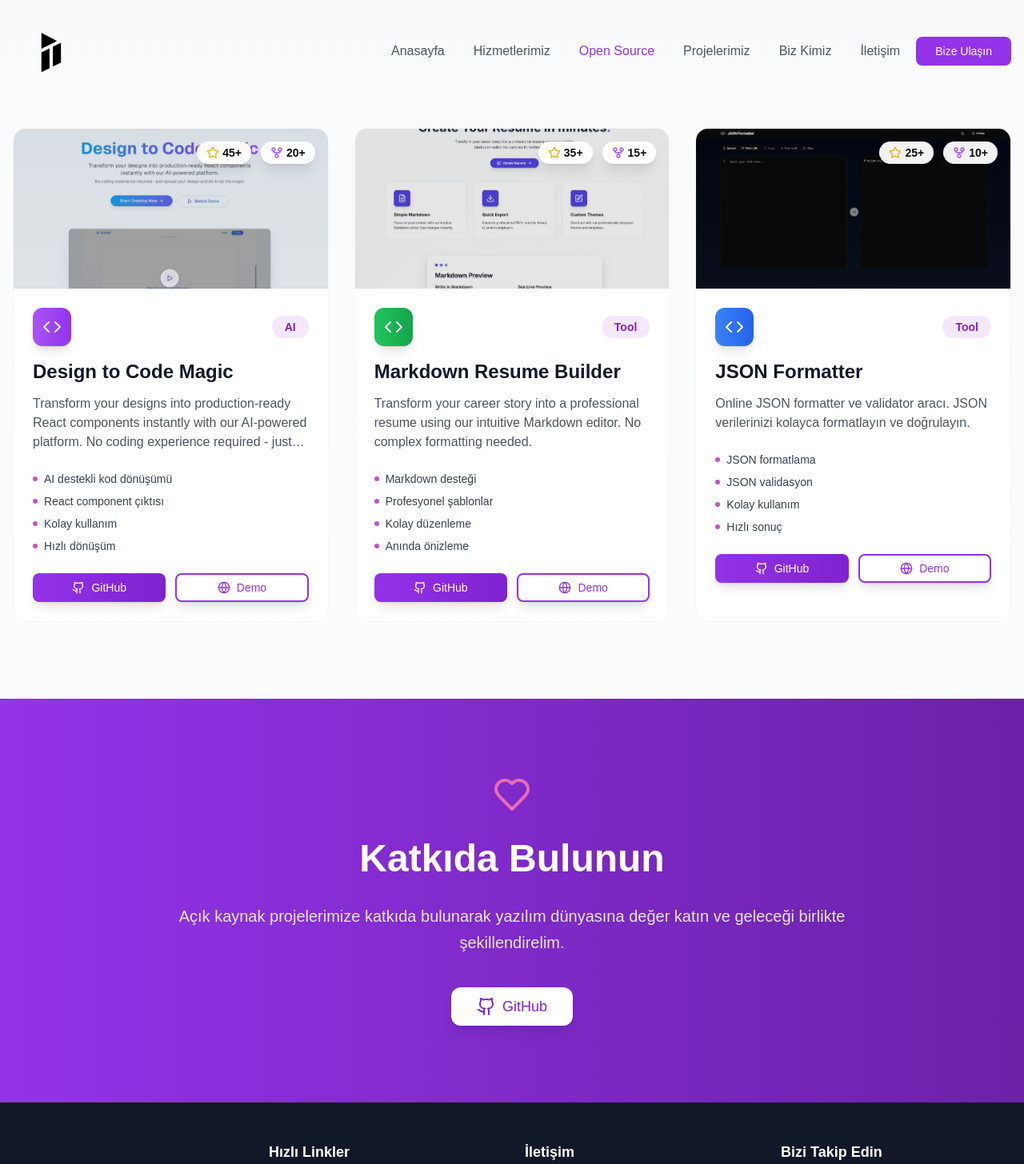
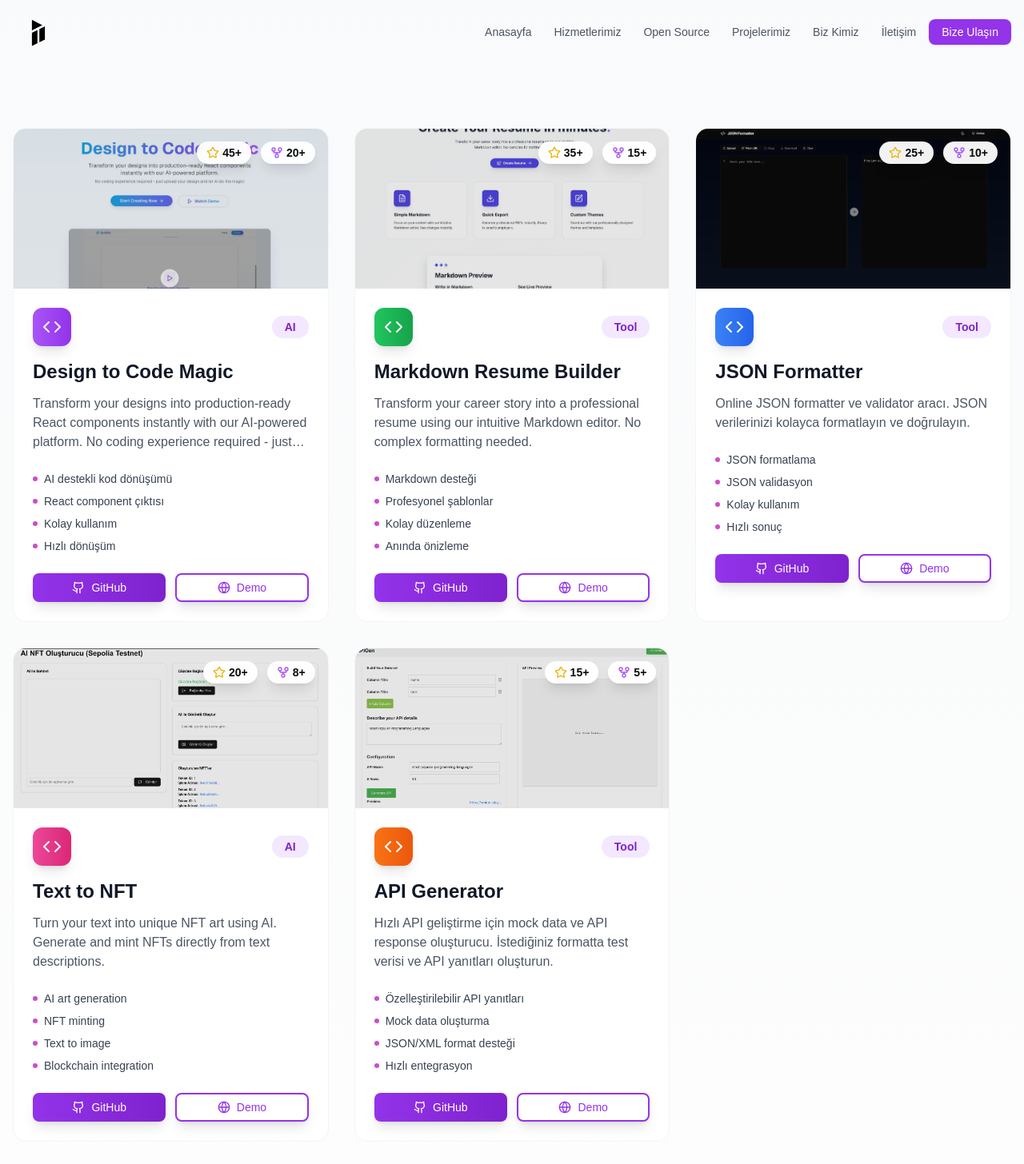
Before and after one commit to atesbey-design/omtun-labs, a Next.js app: page /opensource in a window 1280 px wide. Shown: the top 1456 px of the page at 80% size. Built offline with nearby package versions, Linux system fonts and the light colour scheme.

Commit message:
Feat:new design applied

```diff
--- a/src/app/layout.tsx
+++ b/src/app/layout.tsx
@@ -17,9 +17,64 @@ const geistMono = localFont({
 export const metadata: Metadata = {
   title: "Omtun Labs",
   description: "OMTUN Labs profesyonel geliştiricilerinin çalışma alanı",
+  applicationName: "Omtun Labs",
+  referrer: "origin-when-cross-origin",
+  keywords: ["yazılım", "blockchain", "yapay zeka", "bulut bilişim", "web geliştirme", "mobil uygulama"],
+  authors: [{ name: "Omtun Labs Team" }],
+  creator: "Omtun Labs Team",
+  publisher: "Omtun Labs",
+  formatDetection: {
+    email: false,
+    address: false,
+    telephone: false,
+  },
+  metadataBase: new URL("https://omtunlabs.com"),
+  alternates: {
+    canonical: "/",
+    languages: {
+      "tr-TR": "/tr",
+      "en-US": "/en",
+    },
+  },
+  viewport: {
+    width: "device-width",
+    initialScale: 1,
+    maximumScale: 5,
+  },
+  robots: {
+    index: true,
+    follow: true,
+    nocache: true,
+    googleBot: {
+      index: true,
+      follow: true,
+      noimageindex: false,
+      "max-video-preview": -1,
+      "max-image-preview": "large",
+      "max-snippet": -1,
+    },
+  },
   icons: {
-    icon: "/OmTun.png",
+    icon: [
+      { url: "/OmTun.png" },
+      { url: "/OmTun.png", sizes: "16x16", type: "image/png" },
+      { url: "/OmTun.png", sizes: "32x32", type: "image/png" },
+      { url: "/OmTun.png", sizes: "192x192", type: "image/png" },
+      { url: "/OmTun.png", sizes: "512x512", type: "image/png" },
+    ],
+    shortcut: "/OmTun.png",
+    apple: [
+      { url: "/OmTun.png" },
+      { url: "/OmTun.png", sizes: "180x180", type: "image/png" },
+    ],
+    other: [
+      {
+        rel: "apple-touch-icon-precomposed",
+        url: "/OmTun.png",
+      },
+    ],
   },
+  manifest: "/manifest.json",
   openGraph: {
     type: 'website',
     url: 'https://omtunlabs.com',
@@ -39,17 +94,26 @@ export const metadata: Metadata = {
   twitter: {
     card: 'summary_large_image',
     site: '@OmtunLabs',
+    creator: '@OmtunLabs',
     title: 'Omtun Labs',
     description: 'OMTUN Labs profesyonel geliştiricilerinin çalışma alanı',
     images: ['/OmTun.png'],
-    creator: '@OmtunLabs',
   },
-  alternates: {
-    canonical: 'https://omtunlabs.com',
+  verification: {
+    google: "google-site-verification-code",
+    yandex: "yandex-verification-code",
+    yahoo: "yahoo-site-verification-code",
+    other: {
+      me: ["tunabostancibasi@gmail.com", "omerbagcibasi@gmail.com"],
+    },
   },
-  authors: [{ name: 'Omtun Labs Team' }],
   category: 'Technology',
-  keywords: ['yazılım', 'blockchain', 'yapay zeka', 'bulut bilişim', 'web geliştirme', 'mobil uygulama'],
+  classification: 'Business',
+  appleWebApp: {
+    capable: true,
+    title: "Omtun Labs",
+    statusBarStyle: "black-translucent",
+  },
 };
 
 export default function RootLayout({
@@ -61,20 +125,31 @@ export default function RootLayout({
     <html lang="tr">
       <head>
         <meta charSet="UTF-8" />
-        <meta name="viewport" content="width=device-width, initial-scale=1" />
+        <meta name="viewport" content="width=device-width, initial-scale=1, maximum-scale=5" />
         <meta httpEquiv="X-UA-Compatible" content="IE=edge" />
-        <meta name="robots" content="index, follow" />
+        <meta name="robots" content="index, follow, max-image-preview:large, max-snippet:-1, max-video-preview:-1" />
+        <meta name="googlebot" content="index, follow, max-image-preview:large, max-snippet:-1, max-video-preview:-1" />
+        <meta name="bingbot" content="index, follow, max-image-preview:large, max-snippet:-1, max-video-preview:-1" />
         <meta
           name="keywords"
-          content="Omtun Labs, yazılım, blockchain, yapay zeka, bulut bilişim, yazılım geliştirme, web geliştirme, mobil uygulama"
+          content="Omtun Labs, yazılım, blockchain, yapay zeka, bulut bilişim, yazılım geliştirme, web geliştirme, mobil uygulama, teknoloji, dijital dönüşüm, web tasarım, uygulama geliştirme"
         />
-        <meta name="theme-color" content="#7C3AED" />
+        <meta name="theme-color" content="#7C3AED" media="(prefers-color-scheme: light)" />
+        <meta name="theme-color" content="#7C3AED" media="(prefers-color-scheme: dark)" />
         <meta name="author" content="Omtun Labs Team" />
         <meta name="copyright" content="Omtun Labs" />
         <meta name="language" content="Turkish" />
         <meta name="revisit-after" content="7 days" />
         <meta name="distribution" content="global" />
         <meta name="rating" content="general" />
+        <meta name="format-detection" content="telephone=no" />
+        <meta name="apple-mobile-web-app-capable" content="yes" />
+        <meta name="apple-mobile-web-app-status-bar-style" content="black-translucent" />
+        <meta name="apple-mobile-web-app-title" content="Omtun Labs" />
+        <meta name="application-name" content="Omtun Labs" />
+        <meta name="msapplication-TileColor" content="#7C3AED" />
+        <meta name="msapplication-config" content="/browserconfig.xml" />
+        <meta name="msapplication-navbutton-color" content="#7C3AED" />
 
         <meta property="og:type" content="website" />
         <meta property="og:title" content="Omtun Labs" />
@@ -89,6 +164,9 @@ export default function RootLayout({
         <meta property="og:url" content="https://omtunlabs.com" />
         <meta property="og:site_name" content="Omtun Labs" />
         <meta property="og:locale" content="tr_TR" />
+        <meta property="og:locale:alternate" content="en_US" />
+        <meta property="article:publisher" content="https://omtunlabs.com" />
+        <meta property="article:modified_time" content={new Date().toISOString()} />
 
         <meta name="twitter:card" content="summary_large_image" />
         <meta name="twitter:site" content="@OmtunLabs" />
@@ -100,10 +178,21 @@ export default function RootLayout({
         />
         <meta name="twitter:image" content="https://omtunlabs.com/OmTun.png" />
         <meta name="twitter:image:alt" content="Omtun Labs Logo" />
+        <meta name="twitter:domain" content="omtunlabs.com" />
 
         <link rel="canonical" href="https://omtunlabs.com" />
+        <link rel="alternate" hrefLang="tr-TR" href="https://omtunlabs.com/tr" />
+        <link rel="alternate" hrefLang="en-US" href="https://omtunlabs.com/en" />
         <link rel="icon" href="/OmTun.png" />
+        <link rel="icon" type="image/png" sizes="32x32" href="/OmTun.png" />
+        <link rel="icon" type="image/png" sizes="16x16" href="/OmTun.png" />
         <link rel="apple-touch-icon" href="/OmTun.png" />
+        <link rel="apple-touch-icon" sizes="180x180" href="/OmTun.png" />
+        <link rel="mask-icon" href="/OmTun.png" color="#7C3AED" />
+        <link rel="manifest" href="/manifest.json" />
+        <link rel="author" href="/humans.txt" />
+        <link rel="me" href="mailto:tunabostancibasi@gmail.com" />
+        <link rel="me" href="mailto:omerbagcibasi@gmail.com" />
       </head>
       <body
         className={`${geistSans.variable} ${geistMono.variable} antialiased`}
--- a/src/app/opensource/page.tsx
+++ b/src/app/opensource/page.tsx
@@ -55,7 +55,6 @@ const openSourceProjects = [
     forks: "15+",
     tag: "Tool",
   },
-
   {
     id: 3,
     name: "JSON Formatter",
@@ -76,6 +75,46 @@ const openSourceProjects = [
     forks: "10+",
     tag: "Tool",
   },
+  {
+    id: 4,
+    name: "Text to NFT",
+    description:
+      "Turn your text into unique NFT art using AI. Generate and mint NFTs directly from text descriptions.",
+    icon: Code,
+    image: "/projects/TEXTNFT.png",
+    color: "bg-gradient-to-r from-pink-500 to-pink-600",
+    features: [
+      "AI art generation",
+      "NFT minting",
+      "Text to image",
+      "Blockchain integration"
+    ],
+    githubUrl: "https://github.com/omtunclabs/text-to-nft",
+    liveUrl: "https://text-to-nft-five.vercel.app/",
+    stars: "20+",
+    forks: "8+",
+    tag: "AI"
+  },
+  {
+    id: 5,
+    name: "API Generator",
+    description:
+      "Hızlı API geliştirme için mock data ve API response oluşturucu. İstediğiniz formatta test verisi ve API yanıtları oluşturun.",
+    icon: Code,
+    image: "/projects/APIGENERATOR.png",
+    color: "bg-gradient-to-r from-orange-500 to-orange-600",
+    features: [
+      "Özelleştirilebilir API yanıtları",
+      "Mock data oluşturma",
+      "JSON/XML format desteği",
+      "Hızlı entegrasyon"
+    ],
+    githubUrl: "https://github.com/omtunclabs/api-generator",
+    liveUrl: "https://api-generator-ten.vercel.app/",
+    stars: "15+",
+    forks: "5+",
+    tag: "Tool"
+  }
 ];
 
 export default function OpenSourcePage() {
--- a/src/app/page.tsx
+++ b/src/app/page.tsx
@@ -91,8 +91,7 @@ const openSourceProjects = [
     features: [
       "AI destekli kod dönüşümü",
       "React component çıktısı",
-      "Kolay kullanım",
-      "Hızlı dönüşüm"
+      "Kolay kullanım"
     ],
     githubUrl: "https://github.com/omtunclabs/buildfy",
     liveUrl: "https://buildfy.vercel.app/",
@@ -252,9 +251,9 @@ export default function Home() {
                 <div className="grid grid-cols-2 sm:grid-cols-4 gap-8 mt-16">
                   {[
                     { number: "17+", label: "Tamamlanan Proje" },
-                    { number: "5+", label: "Mutlu Müşteri" },
+                    { number: "8+", label: "Mutlu Müşteri" },
                     { number: "5+", label: "Yıllık Deneyim" },
-                    { number: "5+", label: "Uzman Ekip" }
+                    { number: "6+", label: "Open Source Projeler" }
                   ].map((stat, index) => (
                     <motion.div
                       key={index}
@@ -301,23 +300,7 @@ export default function Home() {
             </div>
           </div>
 
-          {/* Scroll Indicator */}
-          <motion.div
-            initial={{ opacity: 0, y: 10 }}
-            animate={{ opacity: 1, y: 0 }}
-            transition={{
-              duration: 0.8,
-              delay: 1,
-              repeat: Infinity,
-              repeatType: "reverse"
-            }}
-            className="absolute bottom-8 left-1/2 transform -translate-x-1/2 text-gray-400 text-center"
-          >
-            <div className="w-6 h-10 border-2 border-gray-400 rounded-full mx-auto mb-2 flex justify-center">
-              <div className="w-1 h-3 bg-gray-400 rounded-full mt-2" />
-            </div>
-            <span className="text-sm">Aşağı Kaydır</span>
-          </motion.div>
+
         </section>
 
         {/* Services Section */}
--- a/src/components/Navbar.tsx
+++ b/src/components/Navbar.tsx
@@ -90,14 +90,14 @@ export default function Navbar() {
             : "bg-transparent"
         }`}
       >
-        <div className="container mx-auto flex items-center justify-between px-4 py-4">
+        <div className="container mx-auto flex items-center justify-between px-4 py-2">
           <Link href="/" className="flex items-center space-x-2 group">
             <div className="relative overflow-hidden">
               <Image
                 src="/omtun-nobg.png"
                 alt="OMTUN Labs"
-                width={96}
-                height={96}
+                width={64}
+                height={64}
                 className="transition-transform duration-300 group-hover:scale-110 filter invert"
               />
             </div>
@@ -108,8 +108,8 @@ export default function Navbar() {
               <Link
                 key={item.name}
                 href={item.href}
-                className={`relative px-4 py-2 text-base font-medium rounded-lg transition-all duration-300 group hover:bg-purple-50 ${
-                  activeSection === item.id
+                className={`relative px-3 py-1.5 text-sm font-medium rounded-lg transition-all duration-300 group hover:bg-purple-50 ${
+                  activeSection === item.name.toLowerCase()
                     ? "text-purple-600"
                     : "text-gray-600 hover:text-purple-600"
                 }`}
@@ -118,7 +118,7 @@ export default function Navbar() {
                 <span className="absolute bottom-0 left-0 w-full h-0.5 bg-purple-600 transform scale-x-0 transition-transform duration-300 group-hover:scale-x-100" />
               </Link>
             ))}
-            <Button className="ml-4 bg-purple-600 hover:bg-purple-700 text-white px-6 py-2 rounded-lg transition-all duration-300 transform hover:translate-y-[-2px] hover:shadow-lg">
+            <Button className="ml-4 bg-purple-600 hover:bg-purple-700 text-white px-4 py-1.5 rounded-lg text-sm transition-all duration-300 transform hover:translate-y-[-2px] hover:shadow-lg h-8">
               <a
                 href="https://wa.me/905531211493?text=Merhabalar%20hizmet%20almak%20istiyorum"
                 className="flex items-center space-x-2"
@@ -129,10 +129,10 @@ export default function Navbar() {
           </nav>
 
           <button
-            className="md:hidden p-2 rounded-lg hover:bg-purple-50 transition-colors"
+            className="md:hidden p-1.5 rounded-lg hover:bg-purple-50 transition-colors"
             onClick={toggleMenu}
           >
-            {isMenuOpen ? <X className="h-6 w-6" /> : <Menu className="h-6 w-6" />}
+            {isMenuOpen ? <X className="h-5 w-5" /> : <Menu className="h-5 w-5" />}
           </button>
         </div>
       </motion.header>
@@ -144,10 +144,10 @@ export default function Navbar() {
             animate={{ opacity: 1, y: 0 }}
             exit={{ opacity: 0, y: -20 }}
             transition={{ duration: 0.2 }}
-            className="fixed inset-0 z-40 bg-white/95 backdrop-blur-lg pt-24"
+            className="fixed inset-0 z-40 bg-white/95 backdrop-blur-lg pt-20"
           >
             <div className="container mx-auto px-4">
-              <div className="flex flex-col space-y-4">
+              <div className="flex flex-col space-y-3">
                 {navItems.map((item) => (
                   <motion.div
                     key={item.name}
@@ -157,11 +157,7 @@ export default function Navbar() {
                   >
                     <Link
                       href={item.href}
-                      className={`block px-4 py-3 text-lg font-medium rounded-lg hover:bg-purple-50 transition-all ${
-                        activeSection === item.id
-                          ? "text-purple-600 bg-purple-50"
-                          : "text-gray-600 hover:text-purple-600"
-                      }`}
+                      className="block px-4 py-2 text-base font-medium text-gray-600 rounded-lg hover:bg-purple-50 hover:text-purple-600 transition-all"
                       onClick={toggleMenu}
                     >
                       {item.name}
@@ -172,9 +168,9 @@ export default function Navbar() {
                   initial={{ opacity: 0, x: -20 }}
                   animate={{ opacity: 1, x: 0 }}
                   transition={{ duration: 0.2, delay: 0.3 }}
-                  className="pt-4"
+                  className="pt-2"
                 >
-                  <Button className="w-full bg-purple-600 hover:bg-purple-700 text-white px-6 py-3 rounded-lg transition-all duration-300">
+                  <Button className="w-full bg-purple-600 hover:bg-purple-700 text-white px-4 py-2 rounded-lg text-base transition-all duration-300">
                     <a href="https://wa.me/905531211493?text=Merhabalar%20hizmet%20almak%20istiyorum">
                       Bize Ulaşın
                     </a>
```
Also changed, not shown: public/projects/APIGENERATOR.png (added), public/projects/TEXTNFT.png (added).
